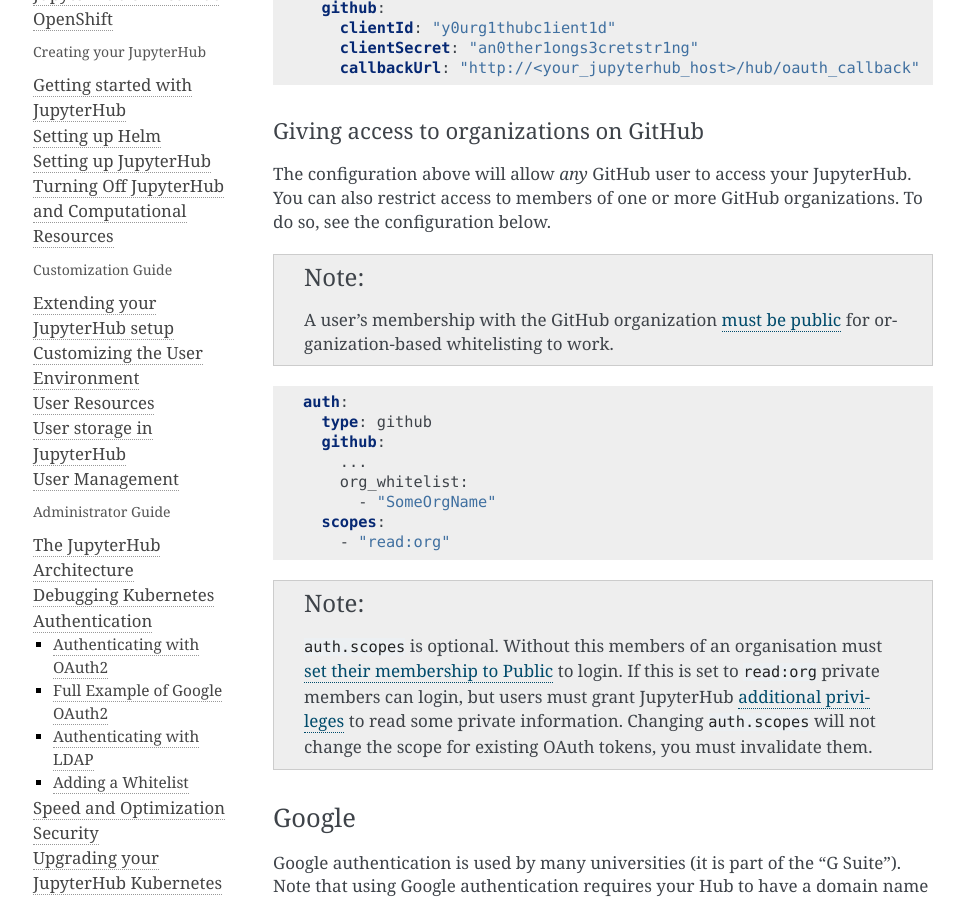
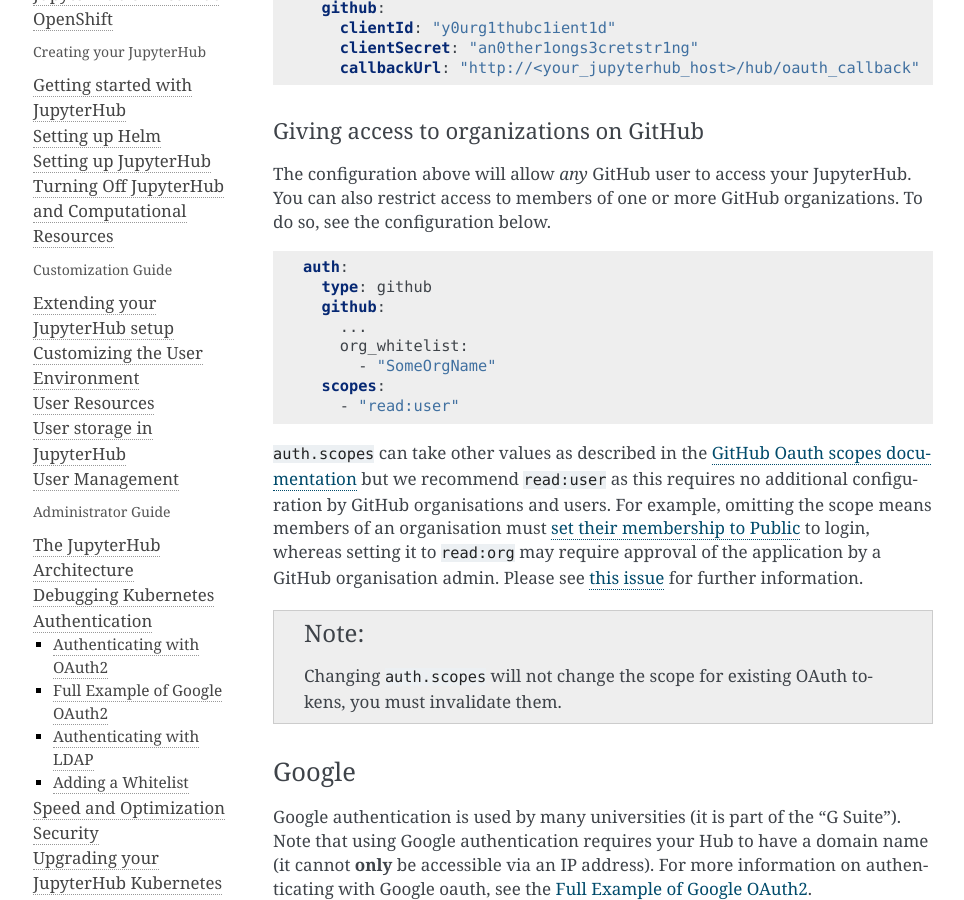
Before and after one commit to jupyterhub/zero-to-jupyterhub-k8s, a Sphinx documentation site: the page built from doc/source/authentication.rst, in a window 1280 px wide and 900 px high, scrolled down 900 px. Shown: the whole window, without its empty margins (147-1111 px from the left). Built offline with Sphinx 7.4.7, drawn with Linux system fonts in a browser that asks for light colours.

Commit message:
Clarify auth.scopes setting for github org oauth

```diff
--- a/doc/source/authentication.rst
+++ b/doc/source/authentication.rst
@@ -55,12 +55,6 @@
 You can also restrict access to members of one or more GitHub organizations.
 To do so, see the configuration below.
 
-.. note::
-
-   A user's membership with the GitHub organization `must be public
-   <https://help.github.com/articles/publicizing-or-hiding-organization-membership/>`_
-   for organization-based whitelisting to work.
-
 .. code-block:: yaml
 
       auth:
@@ -70,14 +64,24 @@
           org_whitelist:
             - "SomeOrgName"
         scopes:
-          - "read:org"
+          - "read:user"
 
+``auth.scopes`` can take other values as described in the `GitHub Oauth scopes
+documentation
+<https://developer.github.com/apps/building-oauth-apps/understanding-scopes-for-oauth-apps/>`_
+but we recommend ``read:user`` as this requires no additional configuration by
+GitHub organisations and users.
+For example, omitting the scope means members of an organisation must `set
+their membership to Public
+<https://help.github.com/articles/publicizing-or-hiding-organization-membership/>`_
+to login, whereas setting it to ``read:org`` may require approval of the
+application by a GitHub organisation admin.
+Please see `this issue
+<https://github.com/jupyterhub/zero-to-jupyterhub-k8s/issues/687>`_ for further
+information.
 
 .. note::
 
-   ``auth.scopes`` is optional.
-   Without this members of an organisation must `set their membership to Public <https://help.github.com/articles/publicizing-or-hiding-organization-membership/>`_ to login.
-   If this is set to ``read:org`` private members can login, but users must grant JupyterHub `additional privileges <https://developer.github.com/apps/building-oauth-apps/scopes-for-oauth-apps/>`_ to read some private information.
    Changing ``auth.scopes`` will not change the scope for existing OAuth tokens, you must invalidate them.
 
 
```
